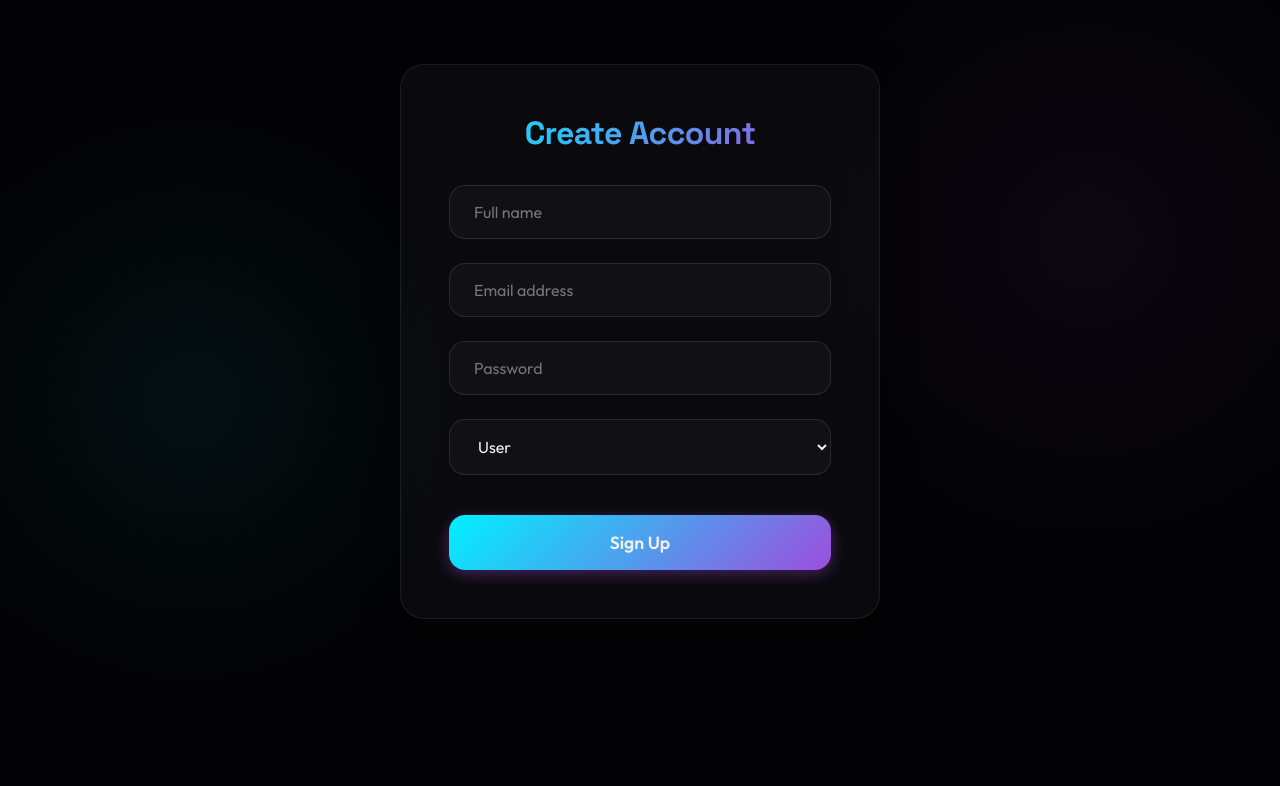
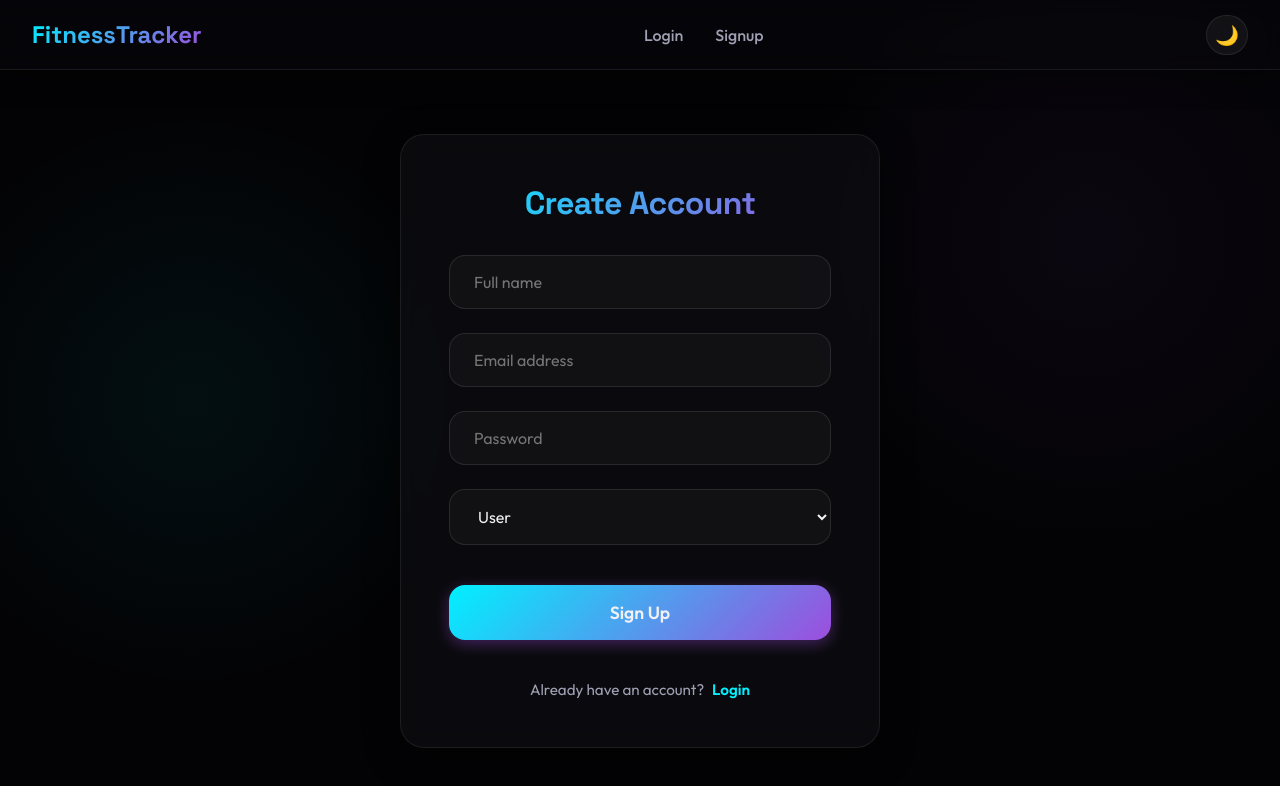
Before and after one commit to GuthaSrishanthReddy/fitness-tracker, a React (Vite) app in the folder frontend/: page /signup in a window 1280 px wide. Shown: the top 786 px of the page. Built offline with nearby package versions, Linux system fonts and the light colour scheme; no server answers.

Commit message:
UI enhancements

```diff
--- a/frontend/src/layouts/PublicLayout.tsx
+++ b/frontend/src/layouts/PublicLayout.tsx
@@ -1,5 +1,6 @@
 import type { ReactNode } from "react";
-
+import Navbar from "../components/common/Navbar";
+import "./PublicLayout.css";
 
 interface PublicLayoutProps {
   children: ReactNode;
@@ -7,9 +8,11 @@ interface PublicLayoutProps {
 
 const PublicLayout = ({ children }: PublicLayoutProps) => {
   return (
-    <div>
-      {/* existing navbar / header stays exactly the same */}
-      {children}
+    <div className="public-layout">
+      <Navbar />
+      <main className="public-layout__content">
+        {children}
+      </main>
     </div>
   );
 };
--- a/frontend/src/pages/public/Login.css
+++ b/frontend/src/pages/public/Login.css
@@ -80,3 +80,23 @@
   border-radius: var(--radius-sm);
   border: 1px solid rgba(255, 0, 85, 0.3);
 }
+
+.login__footer {
+  margin-top: 1rem;
+  text-align: center;
+  font-size: 0.95rem;
+  color: var(--text-secondary);
+}
+
+.login__footer a {
+  color: var(--accent-cyan);
+  text-decoration: none;
+  font-weight: 600;
+  transition: all var(--transition-fast);
+  margin-left: 0.3rem;
+}
+
+.login__footer a:hover {
+  color: var(--text-primary);
+  text-shadow: 0 0 10px rgba(0, 240, 255, 0.6);
+}
--- a/frontend/src/pages/public/Login.tsx
+++ b/frontend/src/pages/public/Login.tsx
@@ -1,5 +1,5 @@
 import { useState } from "react";
-import { useNavigate } from "react-router-dom";
+import { Link, useNavigate } from "react-router-dom";
 import { loginApi } from "../../services/auth.service";
 import { useAuth } from "../../hooks/useAuth";
 
@@ -66,6 +66,10 @@ const Login = () => {
         />
 
         <button type="submit">Login</button>
+
+        <div className="login__footer">
+          Don't have an account? <Link to="/signup">Sign up</Link>
+        </div>
       </form>
     </div>
   );
--- a/frontend/src/pages/public/Signup.css
+++ b/frontend/src/pages/public/Signup.css
@@ -92,3 +92,23 @@
   border-radius: var(--radius-sm);
   border: 1px solid rgba(255, 0, 85, 0.3);
 }
+
+.signup__footer {
+  margin-top: 1rem;
+  text-align: center;
+  font-size: 0.95rem;
+  color: var(--text-secondary);
+}
+
+.signup__footer a {
+  color: var(--accent-cyan);
+  text-decoration: none;
+  font-weight: 600;
+  transition: all var(--transition-fast);
+  margin-left: 0.3rem;
+}
+
+.signup__footer a:hover {
+  color: var(--text-primary);
+  text-shadow: 0 0 10px rgba(0, 240, 255, 0.6);
+}
--- a/frontend/src/pages/public/Signup.tsx
+++ b/frontend/src/pages/public/Signup.tsx
@@ -1,5 +1,5 @@
 import { useState } from "react";
-import { useNavigate } from "react-router-dom";
+import { Link, useNavigate } from "react-router-dom";
 import { registerApi } from "../../services/auth.service";
 
 import "./Signup.css";
@@ -82,6 +82,10 @@ const Signup = () => {
         <button type="submit" disabled={loading}>
           {loading ? "Creating..." : "Sign Up"}
         </button>
+
+        <div className="signup__footer">
+          Already have an account? <Link to="/login">Login</Link>
+        </div>
       </form>
     </div>
   );
--- /dev/null
+++ b/frontend/src/routes/PublicRoute.tsx
@@ -0,0 +1,30 @@
+import { Navigate } from "react-router-dom";
+import { useAuth } from "../hooks/useAuth";
+import type { ReactNode } from "react";
+
+interface PublicRouteProps {
+    children: ReactNode;
+}
+
+const PublicRoute = ({ children }: PublicRouteProps) => {
+    const { user, isLoading } = useAuth();
+
+    // ⏳ While checking auth, show NOTHING BUT BLOCK ROUTING
+    if (isLoading) {
+        return <div />;
+    }
+
+    // 🔐 If logged in, redirect to their profile page as requested
+    if (user) {
+        if (user.role === "USER") {
+            return <Navigate to="/user/profile" replace />;
+        } else {
+            return <Navigate to="/trainer/profile" replace />;
+        }
+    }
+
+    // ✅ Allowed (not logged in)
+    return <>{children}</>;
+};
+
+export default PublicRoute;
--- a/frontend/src/routes/index.tsx
+++ b/frontend/src/routes/index.tsx
@@ -5,6 +5,8 @@ import UserLayout from "../layouts/UserLayout";
 import TrainerLayout from "../layouts/TrainerLayout";
 
 /* Public */
+import PublicRoute from "./PublicRoute";
+import PublicLayout from "../layouts/PublicLayout";
 import Home from "../pages/public/Home";
 import Login from "../pages/public/Login";
 import Signup from "../pages/public/Signup";
@@ -29,9 +31,36 @@ const AppRoutes = () => {
   return (
     <Routes>
       {/* 🌍 Public */}
-      <Route path="/" element={<Home />} />
-      <Route path="/login" element={<Login />} />
-      <Route path="/signup" element={<Signup />} />
+      <Route
+        path="/"
+        element={
+          <PublicRoute>
+            <PublicLayout>
+              <Home />
+            </PublicLayout>
+          </PublicRoute>
+        }
+      />
+      <Route
+        path="/login"
+        element={
+          <PublicRoute>
+            <PublicLayout>
+              <Login />
+            </PublicLayout>
+          </PublicRoute>
+        }
+      />
+      <Route
+        path="/signup"
+        element={
+          <PublicRoute>
+            <PublicLayout>
+              <Signup />
+            </PublicLayout>
+          </PublicRoute>
+        }
+      />
 
       {/* 👤 USER */}
       <Route
```
